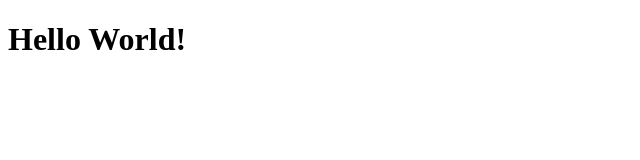
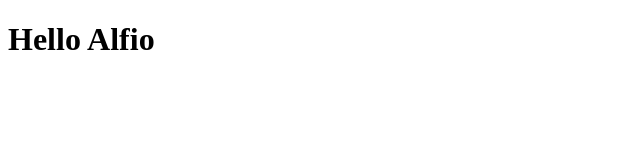
Before and after one commit to alessiobo/React-Exercices, a React (Create React App) app in the folder esercizi/: page / in a window 1280 px wide. Shown: the top 160 px of the page, without its empty margins (0-640 px from the left). Built offline with nearby package versions, Linux system fonts and the light colour scheme.

Commit message:
feat:added JSX---02

```diff
--- a/esercizi/src/App.js
+++ b/esercizi/src/App.js
@@ -1,8 +1,11 @@
 import React from "react";
 
-let hello = <h1>Hello World!</h1>;
+function createHelloTag(name){
+    return <h1>Hello {name}</h1>
+}
+
 export class App extends React.Component{
     render(){
-        return hello
+        return createHelloTag("Alfio");
     }
 }
--- a/esercizi/src/index.js
+++ b/esercizi/src/index.js
@@ -1,4 +1,4 @@
-import ReactDOM  from "react-dom";
-import { App } from "./App";
+import ReactDOM from 'react-dom';
+import { App } from './App';
 
-ReactDOM.render(<App />, document.getElementById("root"));
+ReactDOM.render(<App/>, document.getElementById('root'));
```
